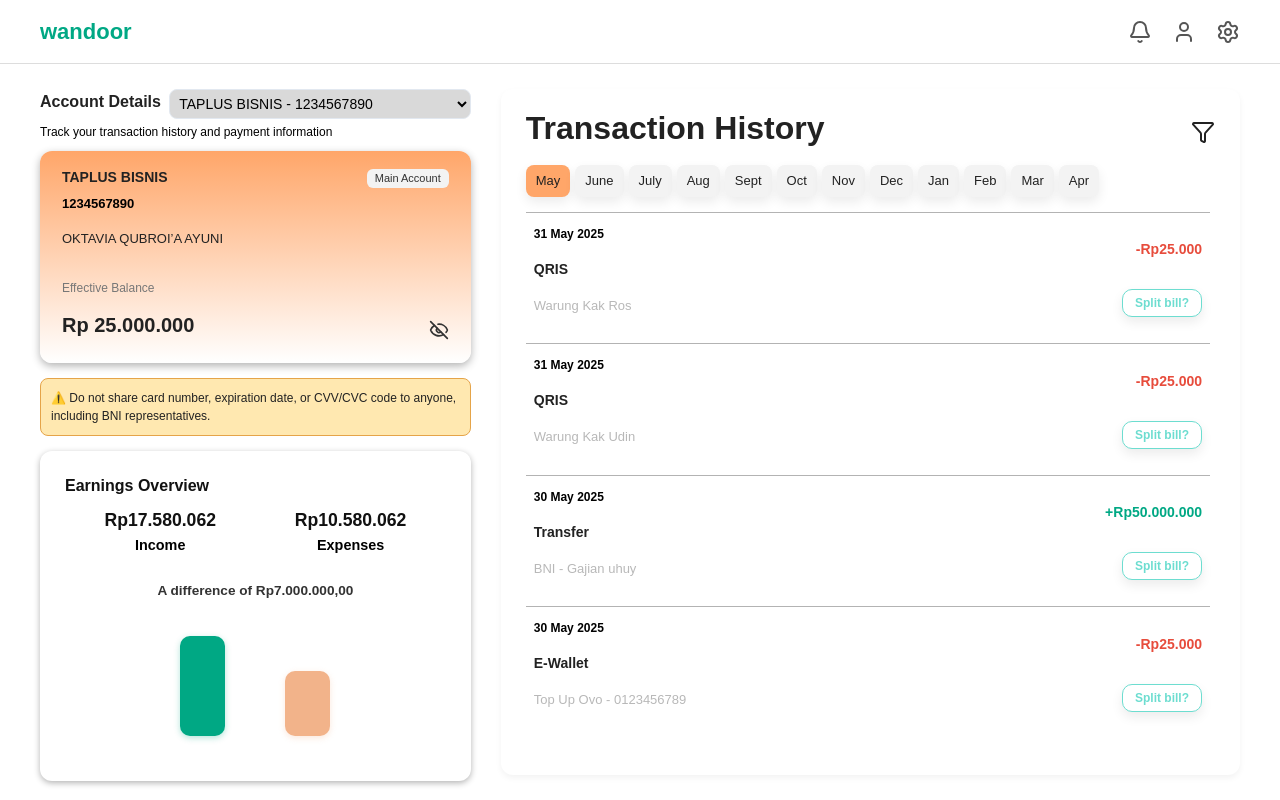
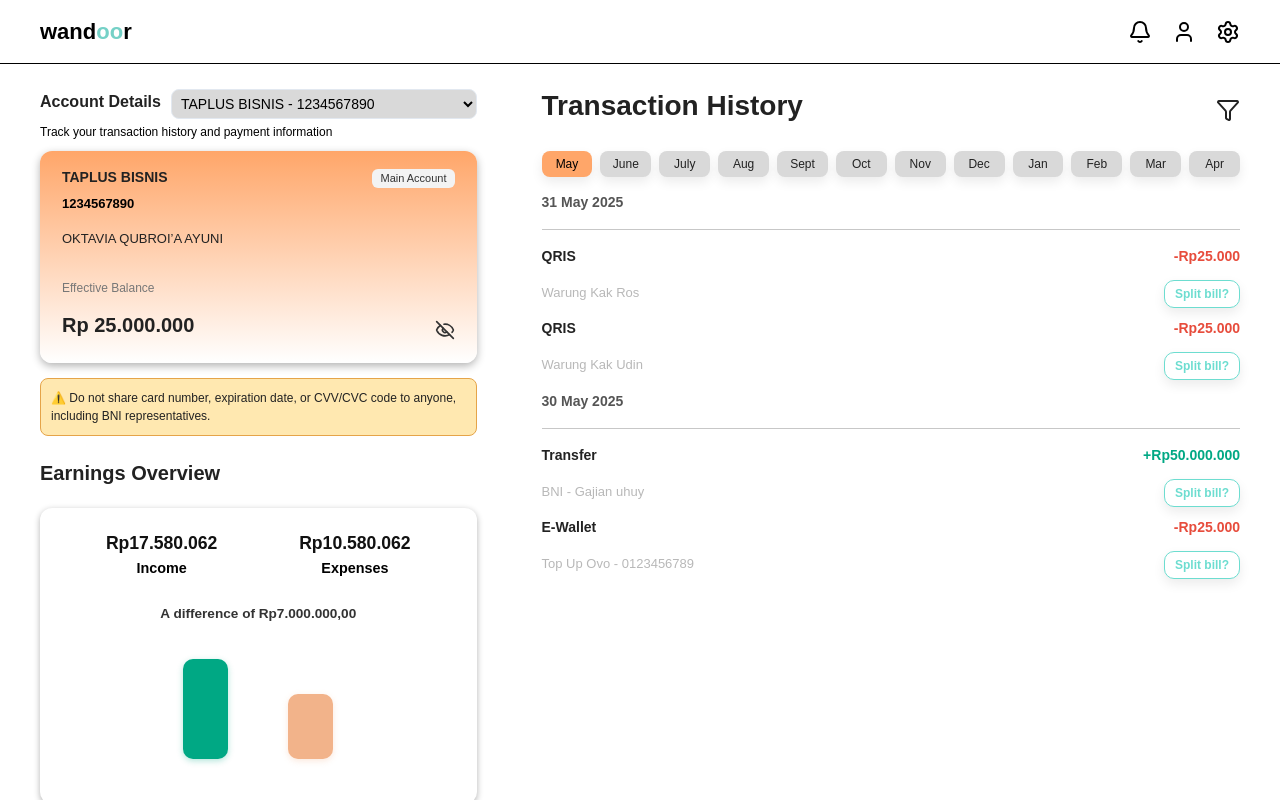
Before and after one commit to kelompok-3-odp343/Client-Side, a React (Vite) app: page /detailmycard in a window 1280 px wide. Built offline with nearby package versions, Linux system fonts and the light colour scheme.

Commit message:
feat(SplitBillForm): adding SplitBillForm component & editing DetailMyCard

```diff
--- /dev/null
+++ b/src/components/SplitBillForm.jsx
@@ -0,0 +1,89 @@
+import React, { useState } from "react";
+import "../css/splitBillForm.css";
+import { Plus } from "lucide-react";
+
+export default function SplitBillForm({ onClose, transaction }) {
+  const [participants, setParticipants] = useState([
+    { name: "Evan Edrin", amount: "Rp 15.000" },
+  ]);
+
+  const handleAddParticipant = () => {
+    setParticipants([...participants, { name: "", amount: "" }]);
+  };
+
+  const handleChange = (index, field, value) => {
+    const updated = [...participants];
+    updated[index][field] = value;
+    setParticipants(updated);
+  };
+
+  const handleSubmit = (e) => {
+    e.preventDefault();
+    alert("Split bill saved!");
+    onClose();
+  };
+
+  return (
+    <div className="splitbill-modal">
+      <div className="splitbill-container">
+        <h2 className="title">Split Bill Form</h2>
+        <div className="transaction-info">
+          <p>
+            <strong>Transaction ID :</strong> {transaction.id}
+          </p>
+          <p>
+            <strong>Transaction Date :</strong> {transaction.date}
+          </p>
+        </div>
+
+        <div className="bill-info">
+          <p>
+            <strong>Bill Name :</strong> {transaction.detail}
+          </p>
+          <p>
+            <strong>Total Bill :</strong> {transaction.amount}
+          </p>
+        </div>
+
+        <div className="participant-section">
+          <div className="participant-header">
+            <span>No</span>
+            <span>Bill Members</span>
+            <span>Amount Per Member</span>
+          </div>
+
+          {participants.map((p, i) => (
+            <div key={i} className="participant-row">
+              <span>{i + 1}</span>
+              <input
+                type="text"
+                placeholder="Enter name"
+                value={p.name}
+                onChange={(e) => handleChange(i, "name", e.target.value)}
+              />
+              <input
+                type="text"
+                placeholder="Rp..."
+                value={p.amount}
+                onChange={(e) => handleChange(i, "amount", e.target.value)}
+              />
+              {i === participants.length - 1 && (
+                <button
+                  type="button"
+                  className="add-btn"
+                  onClick={handleAddParticipant}
+                >
+                  <Plus size={18} />
+                </button>
+              )}
+            </div>
+          ))}
+        </div>
+
+        <button className="add-participant-btn" onClick={handleSubmit}>
+          Add Participant
+        </button>
+      </div>
+    </div>
+  );
+}
--- a/src/css/detailMyCard.css
+++ b/src/css/detailMyCard.css
@@ -24,17 +24,21 @@ html {
   justify-content: space-between;
   align-items: center;
   padding: 15px 40px;
-  border-bottom: 1px solid #ddd;
+  border-bottom: 1px solid #000000;
   background: #fff;
 }
 
 .logo-text {
   font-size: 22px;
   font-weight: 700;
-  color: #00a884;
+  color: #000000;
   cursor: pointer;
   user-select: none;
   transition: 0.2s ease;
+}
+
+.logo-text span {
+  color: #75d1c7;
 }
 
 .logo-text:hover {
@@ -57,6 +61,10 @@ html {
   padding: 25px 40px;
   gap: 30px;
   background: #fff;
+}
+
+.lucide lucide-bell {
+  color: #000000;
 }
 
 /* LEFT PANEL */
@@ -282,8 +290,9 @@ select {
   flex: 1.6;
   background: #fff;
   border-radius: 12px;
-  padding: 20px 25px;
-  box-shadow: 0 3px 6px rgba(0, 0, 0, 0.05);
+  /* padding: 20px 25px; */
+  padding-left: 35px;
+  /* box-shadow: 0 3px 6px rgba(0, 0, 0, 0.05); */
   display: flex;
   flex-direction: column;
 }
@@ -292,29 +301,35 @@ select {
   display: flex;
   justify-content: space-between;
   align-items: center;
-  margin-bottom: 10px;
+  margin-bottom: 20px;
 }
 
 .months {
   display: flex;
-  flex-wrap: wrap;
-  gap: 5px;
+  justify-content: space-between;
+  gap: 8px;
   margin-bottom: 15px;
+  width: 100%;
 }
 
 .months button {
   border: none;
-  padding: 6px 10px;
+  padding: 4px;
   border-radius: 8px;
-  background: #f3f3f3;
-  font-size: 13px;
+  background: #d9d9d9;
+  font-size: 12px;
   cursor: pointer;
   transition: all 0.2s;
+  flex: 1;
+  text-align: center;
+  min-width: 0;
+  white-space: nowrap;
 }
 
 .months button.active {
   background: #ffa669;
-  /* color: white; */
+  color: #000;
+  font-weight: 500;
 }
 
 .transaction-list {
@@ -368,7 +383,7 @@ select {
   color: #222;
 }
 
-.transaction-info .detail {
+.transaction-detail {
   font-size: 13px;
   color: #b8b8b8;
 }
@@ -395,13 +410,13 @@ select {
 
 /* ====== SPLIT BILL STYLE ====== */
 .split-btn {
-  background: #e8f8f5;
-  border: none;
-  color: #00a884;
+  background: #ffffff;
+  border: 1px solid #6dddd0;
+  color: #6dddd0;
   font-size: 12px;
   font-weight: 600;
   padding: 4px 10px;
-  border-radius: 8px;
+  border-radius: 10px;
   margin-top: 5px;
   cursor: pointer;
   transition: all 0.2s ease;
--- /dev/null
+++ b/src/css/splitBillForm.css
@@ -0,0 +1,128 @@
+.splitbill-modal {
+  position: fixed;
+  top: 0;
+  left: 0;
+  width: 100%;
+  height: 100%;
+  background: rgba(0, 0, 0, 0.3);
+  display: flex;
+  justify-content: center;
+  align-items: center;
+  z-index: 100;
+}
+
+.splitbill-container {
+  background: white;
+  border-radius: 10px;
+  padding: 24px 28px;
+  width: 943px;
+  height: 664px;
+  box-shadow: 0 4px 16px rgba(0, 0, 0, 0.15);
+}
+
+.title {
+  text-align: center;
+  margin-bottom: 10px;
+  font-size: 22px;
+  font-weight: 700;
+}
+
+.transaction-info {
+  display: flex;
+  justify-content: space-between;
+  font-size: 14px;
+  margin-bottom: 16px;
+  border-bottom: 1px solid #ddd;
+  padding-bottom: 8px;
+}
+
+.transaction-type {
+  font-size: 14px;
+  font-weight: 600;
+  color: #222;
+}
+
+.transaction-modern-item {
+  display: flex;
+  justify-content: space-between;
+}
+
+.transaction-amount-modern {
+  display: flex;
+  flex-direction: column;
+  align-items: flex-end; /* Ratakan ke kanan */
+  gap: 8px;
+}
+
+.bill-info {
+  width: 741px;
+  height: 241px;
+  background: linear-gradient(to bottom, #6dddd0, #ffffff);
+  border-radius: 10px;
+  padding: 12px 16px;
+  margin-bottom: 18px;
+  box-shadow: 0 2px 6px rgba(0, 0, 0, 0.1);
+}
+
+.bill-info p {
+  margin: 6px 0;
+  font-size: 15px;
+}
+
+.participant-section {
+  border: 1px solid #9ae0d2;
+  border-radius: 8px;
+  padding: 12px 14px;
+  box-shadow: 0 2px 5px rgba(0, 0, 0, 0.05);
+}
+
+.participant-header {
+  display: grid;
+  grid-template-columns: 40px 1fr 1fr;
+  font-weight: 600;
+  border-bottom: 1px solid #ddd;
+  padding-bottom: 8px;
+  margin-bottom: 10px;
+}
+
+.participant-row {
+  display: grid;
+  grid-template-columns: 40px 1fr 1fr 30px;
+  align-items: center;
+  padding: 6px 0;
+  border-bottom: 1px solid #f1f1f1;
+}
+
+.participant-row:last-child {
+  border-bottom: none;
+}
+
+.participant-row input {
+  border: none;
+  border-bottom: 1px solid #ccc;
+  padding: 4px;
+  font-size: 14px;
+  outline: none;
+}
+
+.add-btn {
+  background: none;
+  border: none;
+  cursor: pointer;
+  color: #00bfa6;
+  display: flex;
+  align-items: center;
+  justify-content: center;
+}
+
+.add-participant-btn {
+  margin-top: 20px;
+  width: 100%;
+  background: #cfd1d1;
+  color: white;
+  border: none;
+  padding: 10px;
+  border-radius: 6px;
+  cursor: not-allowed;
+  font-weight: 600;
+}
--- a/src/pages/DetailMyCard.jsx
+++ b/src/pages/DetailMyCard.jsx
@@ -1,64 +1,57 @@
 import React, { useState } from "react";
+import SplitBillForm from "../components/SplitBillForm";
 import "../css/detailMyCard.css";
-import { EyeOff, Eye, Settings, Bell, User, Filter } from "lucide-react";
+import { EyeOff, Eye, Settings, Bell, User, Filter, Star } from "lucide-react";
 
 export default function DetailMyCard() {
   const [selectedMonth, setSelectedMonth] = useState("May");
   const [showBalance, setShowBalance] = useState(true);
   const [showSplitModal, setShowSplitModal] = useState(false);
-  const [splitData, setSplitData] = useState({ name: "", amount: "" });
 
   const transactions = {
     May: [
       {
         date: "31 May 2025",
-        type: "QRIS",
-        detail: "Warung Kak Ros",
-        amount: "-Rp25.000",
-      },
-      {
-        date: "31 May 2025",
-        type: "QRIS",
-        detail: "Warung Kak Udin",
-        amount: "-Rp25.000",
+        items: [
+          { type: "QRIS", detail: "Warung Kak Ros", amount: "-Rp25.000" },
+          { type: "QRIS", detail: "Warung Kak Udin", amount: "-Rp25.000" },
+        ],
       },
       {
         date: "30 May 2025",
+        items: [
+          {
             type: "Transfer",
             detail: "BNI - Gajian uhuy",
             amount: "+Rp50.000.000",
           },
           {
-        date: "30 May 2025",
             type: "E-Wallet",
             detail: "Top Up Ovo - 0123456789",
             amount: "-Rp25.000",
           },
         ],
+      },
+    ],
     June: [
       {
         date: "01 June 2025",
+        items: [
+          {
             type: "Transfer",
             detail: "BNI - Payroll Bonus",
             amount: "+Rp10.000.000",
           },
+        ],
+      },
       {
         date: "02 June 2025",
-        type: "QRIS",
-        detail: "Warung Kak Ros",
-        amount: "-Rp50.000",
+        items: [
+          { type: "QRIS", detail: "Warung Kak Ros", amount: "-Rp50.000" },
+        ],
       },
     ],
     July: [],
-  };
-
-  const handleSplitSubmit = (e) => {
-    e.preventDefault();
-    alert(
-      `Split bill created for ${splitData.name} with amount ${splitData.amount}`
-    );
-    setShowSplitModal(false);
-    setSplitData({ name: "", amount: "" });
   };
 
   return (
@@ -66,12 +59,12 @@ export default function DetailMyCard() {
       {/* HEADER */}
       <header className="header">
         <div className="logo-text" onClick={() => window.history.back()}>
-          wandoor
+          wand<span>oo</span>r
         </div>
         <div className="header-icons">
-          <Bell />
-          <User />
-          <Settings />
+          <Bell style={{ color: "black" }} />
+          <User style={{ color: "black" }} />
+          <Settings style={{ color: "black" }} />
         </div>
       </header>
 
@@ -123,8 +116,9 @@ export default function DetailMyCard() {
             </div>
           </div>
 
+          <h5>Earnings Overview</h5>
+
           <div className="earnings">
-            <h2>Earnings Overview</h2>
             <div className="numbers">
               <div>
                 <h3>Rp17.580.062</h3>
@@ -154,7 +148,7 @@ export default function DetailMyCard() {
         <section className="right-panel">
           <div className="transactions">
             <div className="transaction-header">
-              <h2>Transaction History</h2>
+              <h3>Transaction History</h3>
               <Filter className="filter-icon" />
             </div>
 
@@ -182,42 +176,33 @@ export default function DetailMyCard() {
                 </button>
               ))}
             </div>
-            {/* <div className="transaction-list-date">
+
+            {/* UPDATED TRANSACTION LIST */}
+            <div className="transaction-list-modern">
               {transactions[selectedMonth]?.length ? (
-                transactions[selectedMonth].map((t, i) => (
-                  <div key={i} className="transaction-item">
-                    <div className="transaction-info">
-                      <p className="date">
-                        <strong>{t.date}</strong>
+                transactions[selectedMonth].map((group, idx) => (
+                  <div key={idx} className="transaction-group">
+                    <p className="transaction-date">
+                      <strong>{group.date}</strong>
                     </p>
+                    <hr />
+                    {group.items.map((item, i) => (
+                      <div key={i} className="transaction-modern-item">
+                        {/* <div className="transaction-icon">
+                          <Star size={18} />
+                        </div> */}
+                        <div className="transaction-text">
+                          <p className="transaction-type">{item.type}</p>
+                          <p className="transaction-detail">{item.detail}</p>
                         </div>
-                  </div>
-                ))
-              ) : (
-                <p className="no-data">
-                  No transactions available for {selectedMonth}
-                </p>
-              )}
-            </div> */}
-            <div className="transaction-list">
-              {transactions[selectedMonth]?.length ? (
-                transactions[selectedMonth].map((t, i) => (
-                  <div key={i} className="transaction-item">
-                    <div className="transaction-info">
-                      <p className="date">
-                        <strong>{t.date}</strong>
-                      </p>
-                      <p className="type">{t.type}</p>
-                      <p className="detail">{t.detail}</p>
-                    </div>
-                    <div className="transaction-amount">
-                      <p
+                        <div className="transaction-amount-modern">
+                          <span
                             className={`amount ${
-                          t.amount.startsWith("+") ? "credit" : "debit"
+                              item.amount.startsWith("+") ? "credit" : "debit"
                             }`}
                           >
-                        {t.amount}
-                      </p>
+                            {item.amount}
+                          </span>
                           <button
                             className="split-btn"
                             onClick={() => setShowSplitModal(true)}
@@ -225,6 +210,8 @@ export default function DetailMyCard() {
                             Split bill?
                           </button>
                         </div>
+                      </div>
+                    ))}
                   </div>
                 ))
               ) : (
@@ -239,45 +226,15 @@ export default function DetailMyCard() {
 
       {/* SPLIT BILL MODAL */}
       {showSplitModal && (
-        <div className="split-modal">
-          <div className="split-box">
-            <h3>Create Split Bill</h3>
-            <form onSubmit={handleSplitSubmit}>
-              <label>Friend’s Name</label>
-              <input
-                type="text"
-                placeholder="Enter name"
-                value={splitData.name}
-                onChange={(e) =>
-                  setSplitData({ ...splitData, name: e.target.value })
-                }
-                required
+        <SplitBillForm
+          onClose={() => setShowSplitModal(false)}
+          transaction={{
+            id: "ldx01231231sadawq",
+            date: "31 May 2025",
+            detail: "Warung Kak Udin",
+            amount: "Rp25.000",
+          }}
         />
-              <label>Amount (Rp)</label>
-              <input
-                type="number"
-                placeholder="Enter amount"
-                value={splitData.amount}
-                onChange={(e) =>
-                  setSplitData({ ...splitData, amount: e.target.value })
-                }
-                required
-              />
-              <div className="modal-actions">
-                <button
-                  type="button"
-                  className="cancel"
-                  onClick={() => setShowSplitModal(false)}
-                >
-                  Cancel
-                </button>
-                <button type="submit" className="confirm">
-                  Create
-                </button>
-              </div>
-            </form>
-          </div>
-        </div>
       )}
     </div>
   );
```
Lines whose indentation alone changed are shown as unchanged.
